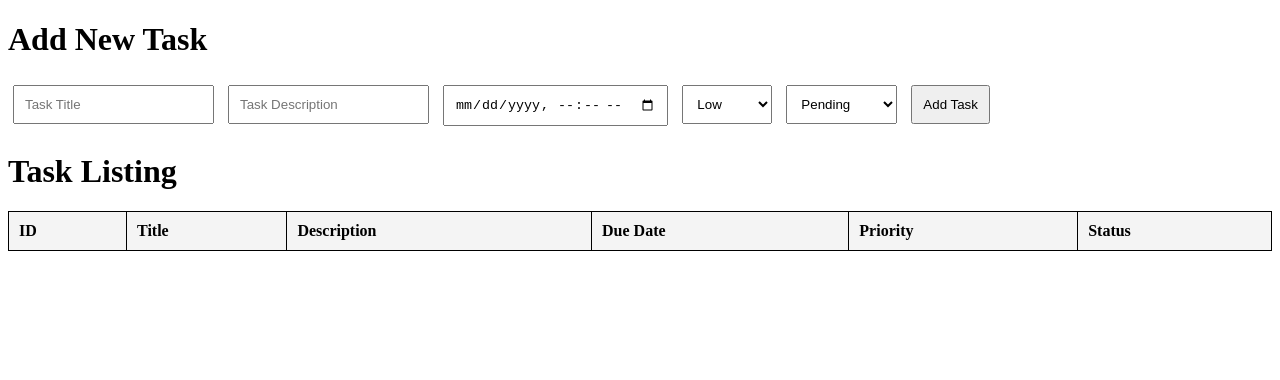
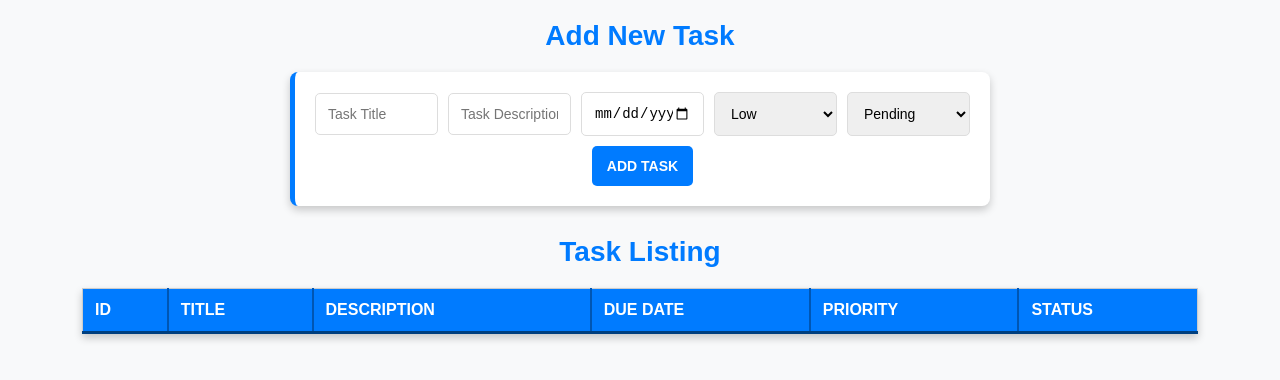
Before and after one commit to SamueleGiuseppe25/DevOps-TaskManagement-App, a plain HTML site: page front-end/index.html in a window 1280 px wide. Drawn offline with Linux system fonts and the light colour scheme; no server answers.

Commit message:
added stylesheet

```diff
--- /dev/null
+++ b/front-end/css/styles.css
@@ -0,0 +1,141 @@
+/* Reset styles for consistency */
+* {
+    margin: 0;
+    padding: 0;
+    box-sizing: border-box;
+}
+
+/* Apply Ferrari Abu Dhabi Blue color scheme */
+body {
+    font-family: "Poppins", sans-serif;
+    background-color: #F8F9FA; /* Light grey */
+    color: #333; /* Dark grey */
+    padding: 20px;
+    text-align: center;
+}
+
+/* Main heading */
+h1 {
+    text-align: center;
+    margin-bottom: 20px;
+    font-size: 28px;
+    color: #007BFF; /* Abu Dhabi Blue */
+    font-weight: bold;
+}
+
+/* Form Styling */
+form {
+    background: white;
+    padding: 20px;
+    border-radius: 8px;
+    box-shadow: 0px 4px 8px rgba(0, 0, 0, 0.2);
+    max-width: 700px;
+    margin: 0 auto;
+    display: flex;
+    flex-wrap: wrap;
+    gap: 10px;
+    justify-content: center;
+    align-items: center;
+    border-left: 5px solid #007BFF; /* Abu Dhabi Blue accent */
+}
+
+/* Inputs and Select */
+input, select, button {
+    padding: 12px;
+    border-radius: 5px;
+    border: 1px solid #ddd;
+    font-size: 14px;
+}
+
+/* Make inputs flexible */
+input, select {
+    flex: 1;
+    min-width: 120px;
+}
+
+/* Stylish button */
+button {
+    background: #007BFF; /* Abu Dhabi Blue */
+    color: white;
+    border: none;
+    cursor: pointer;
+    font-weight: bold;
+    padding: 12px 15px;
+    transition: 0.3s ease;
+    text-transform: uppercase;
+}
+
+button:hover {
+    background: #0056b3; /* Darker Abu Dhabi Blue */
+}
+
+/* Add spacing between form and table */
+form {
+    margin-bottom: 30px;
+}
+
+/* Table Styling */
+table {
+    width: 90%;
+    border-collapse: collapse;
+    background: white;
+    box-shadow: 0px 4px 8px rgba(0, 0, 0, 0.2);
+    margin: 20px auto;
+    border: 1px solid #ccc;
+}
+
+/* Table Headers */
+th {
+    background: #007BFF; /* Abu Dhabi Blue */
+    color: white;
+    padding: 12px;
+    text-align: left;
+    border-right: 2px solid #0056b3; /* Subtle column divider */
+    border-bottom: 3px solid #003f7f; /* Slightly darker blue */
+    text-transform: uppercase;
+}
+
+/* Last header border fix */
+th:last-child {
+    border-right: none;
+}
+
+/* Table Rows */
+td {
+    background: #fff;
+    padding: 12px;
+    border-bottom: 1px solid #ddd;
+    border-right: 1px solid #ddd;
+}
+
+/* Highlight Priority Column with Gold */
+td:nth-child(5) { /* Priority column */
+    font-weight: bold;
+    color: #D4AF37; /* Ferrari Gold */
+}
+
+/* Remove border from last column */
+td:last-child {
+    border-right: none;
+}
+
+/* Alternate row colors */
+tr:nth-child(even) {
+    background: #f1f1f1;
+}
+
+/* Responsive Design */
+@media (max-width: 768px) {
+    form {
+        flex-direction: column;
+        align-items: stretch;
+    }
+
+    input, select, button {
+        width: 100%;
+    }
+
+    table {
+        width: 100%;
+    }
+}
--- a/front-end/index.html
+++ b/front-end/index.html
@@ -6,7 +6,8 @@
     <title>Task Management</title>
     <script src="./js/addtask.js"></script>
     <script src="./js/task.js"></script>
-    <style>
+    <link rel="stylesheet" href="./css/styles.css">
+    <!-- <style>
         table {
             width: 100%;
             border-collapse: collapse;
@@ -27,7 +28,7 @@
             padding: 10px;
             margin: 5px;
         }
-    </style>
+    </style> -->
 </head>
 <body onload="init()">
 <h1>Add New Task</h1>
```
